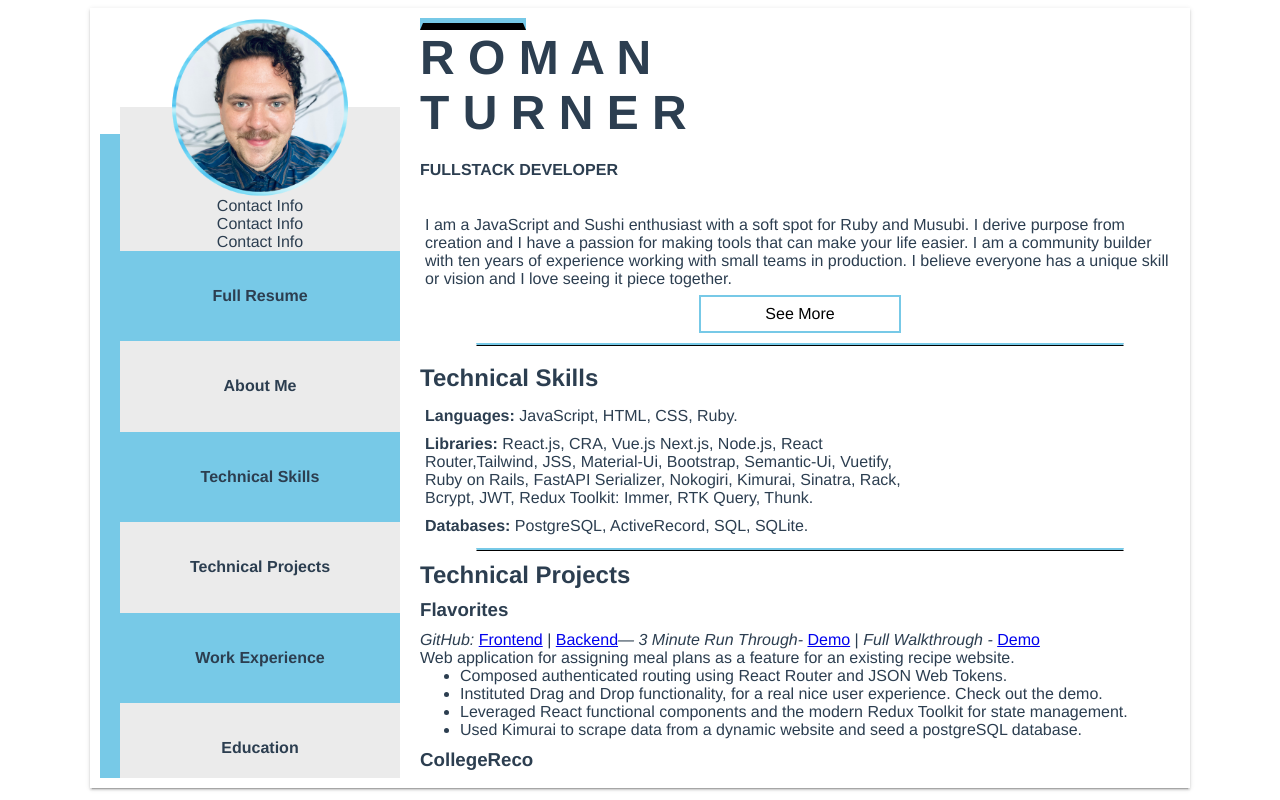
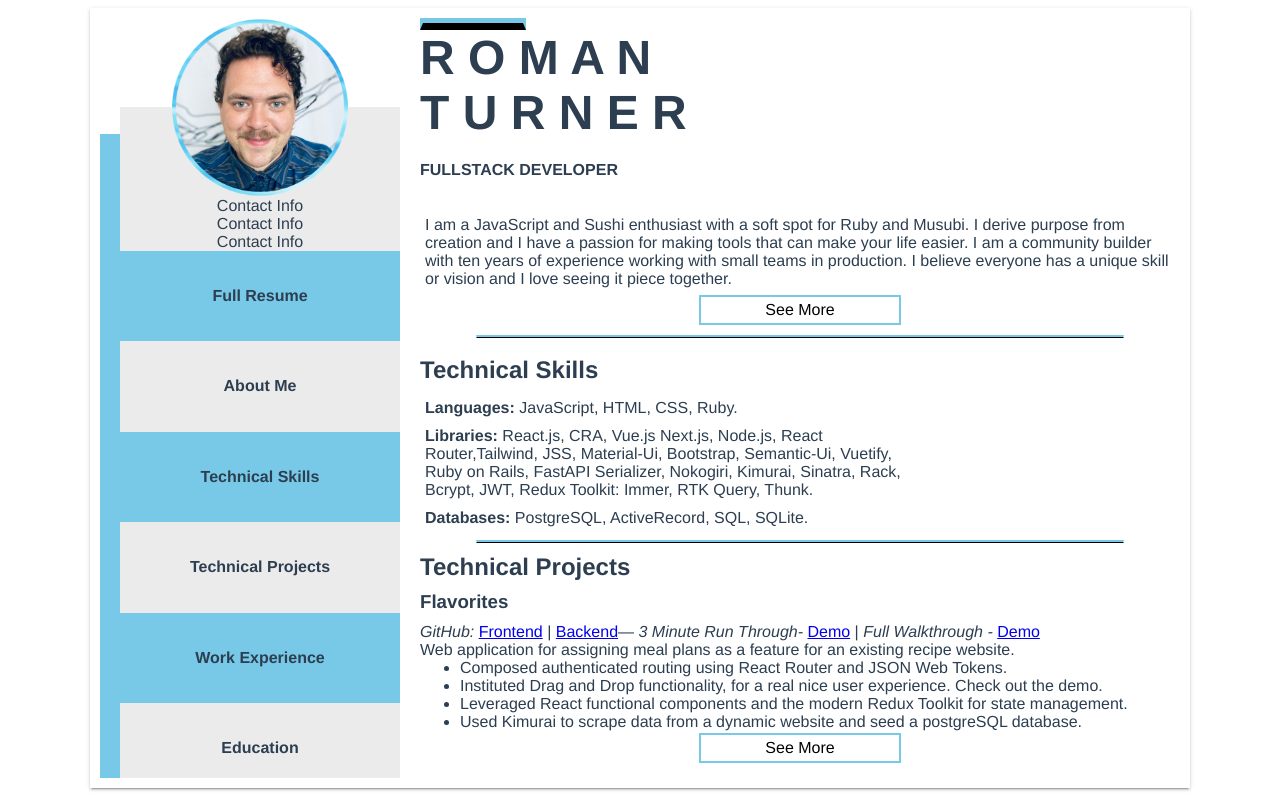
Before and after one commit to RomanTurner/portfolio, a Vue app: page / in a window 1280 px wide. Built offline with nearby package versions, Linux system fonts and the light colour scheme.

Commit message:
collapsable

```diff
--- a/src/components/basic-components/CustomButton.vue
+++ b/src/components/basic-components/CustomButton.vue
@@ -15,7 +15,7 @@ export default {
 <style scoped>
 .button {
   border: none;
-  padding: 8px 64px;
+  padding: 4px 64px;
   text-align: center;
   text-decoration: none;
   display: inline-block;
--- a/src/components/sections/Education.vue
+++ b/src/components/sections/Education.vue
@@ -13,8 +13,18 @@
       </p>
       <p>01/01/2011 - 04/01/2013</p>
     </article>
+    <Collapsable />
   </section>
 </template>
+
+<script>
+import Collapsable from "../basic-components/Collapsable.vue";
+export default {
+  components: {
+    Collapsable,
+  }
+}
+</script>
 
 <style scoped>
 .intro-container {
--- a/src/components/sections/Projects.vue
+++ b/src/components/sections/Projects.vue
@@ -48,6 +48,7 @@
           postgreSQL database.
         </li>
       </ul>
+      <Collapsable />
     </article>
     <article class="project">
       <h3 class="title">CollegeReco</h3>
@@ -63,6 +64,7 @@
         that created and trained a data model hosted on a Python Flask app.
         Great experience working with different tech fields.
       </p>
+      <Collapsable />
     </article>
     <article class="project">
       <h3 class="title">Dungeon Master’s ToolBox</h3>
@@ -90,6 +92,7 @@
         <li>Utilized polymorphic associations across data models.</li>
         <li>Constructed the frontend using ‘legacy’ React class components.</li>
       </ul>
+      <Collapsable />
     </article>
     <article class="project">
       <h3 class="title">MarKit Meals</h3>
@@ -103,6 +106,7 @@
       <ul class="details">
         <li>Customized Shopify UI/UX to maximize visitor conversion.</li>
       </ul>
+      <Collapsable />
     </article>
     <article class="project">
       <h3 class="title">Raw, Blogging Application</h3>
@@ -134,9 +138,17 @@
           RESTful routing practices.
         </li>
       </ul>
+      <Collapsable />
     </article>
   </section>
 </template>
+
+<script>
+import Collapsable from "../basic-components/Collapsable.vue";
+export default {
+  components: { Collapsable },
+};
+</script>
 
 <style scoped>
 section {
--- a/src/components/sections/WorkExperience.vue
+++ b/src/components/sections/WorkExperience.vue
@@ -32,6 +32,7 @@
           in love with Software Engineering.
         </li>
       </ul>
+      <Collapsable />
     </article>
     <article class="job">
       <div class="title">
@@ -65,9 +66,17 @@
           from 30-33% to 14%.
         </li>
       </ul>
+      <Collapsable />
     </article>
   </section>
 </template>
+
+<script>
+import Collapsable from "../basic-components/Collapsable.vue";
+export default {
+  components: { Collapsable },
+};
+</script>
 
 <style scoped>
 section {
```
